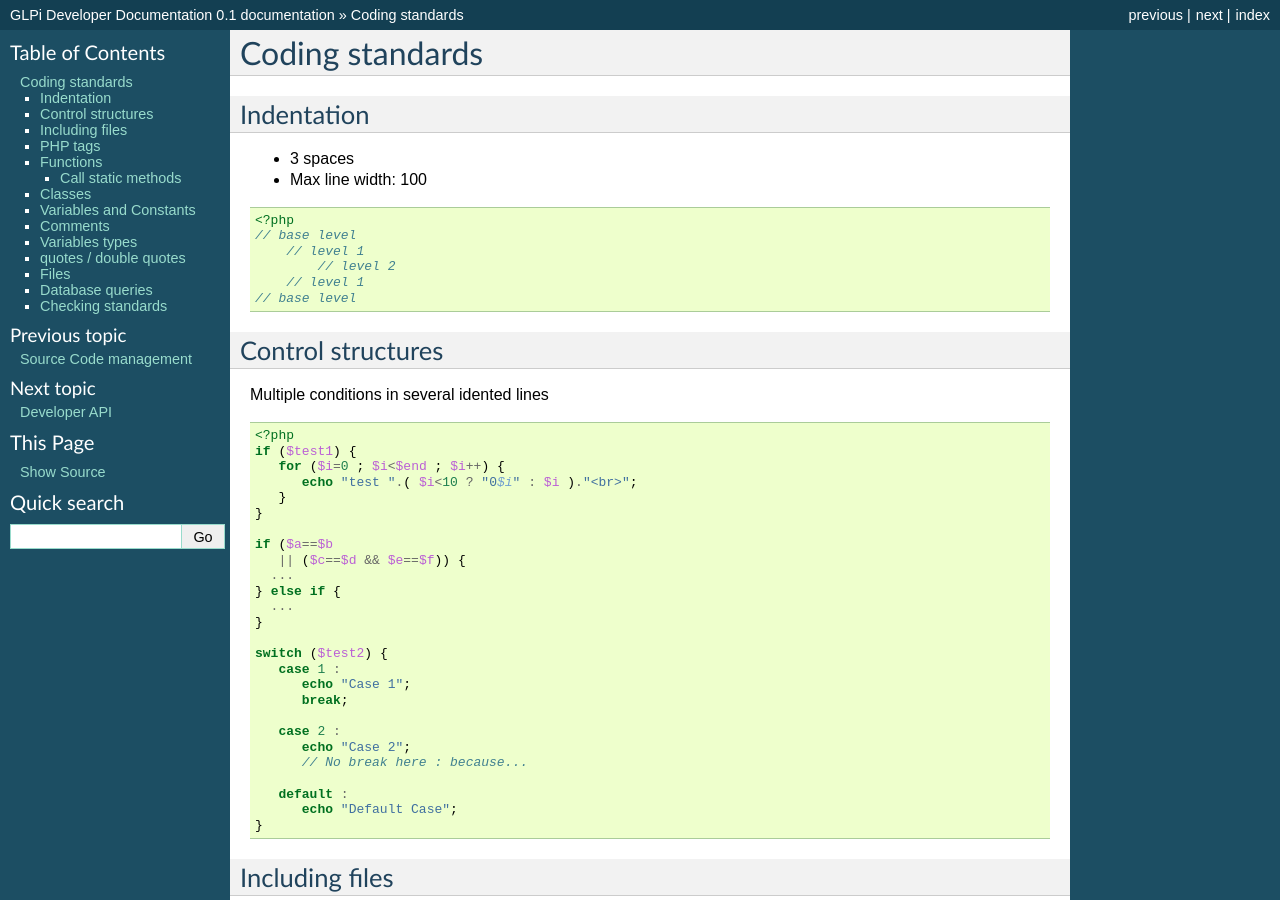
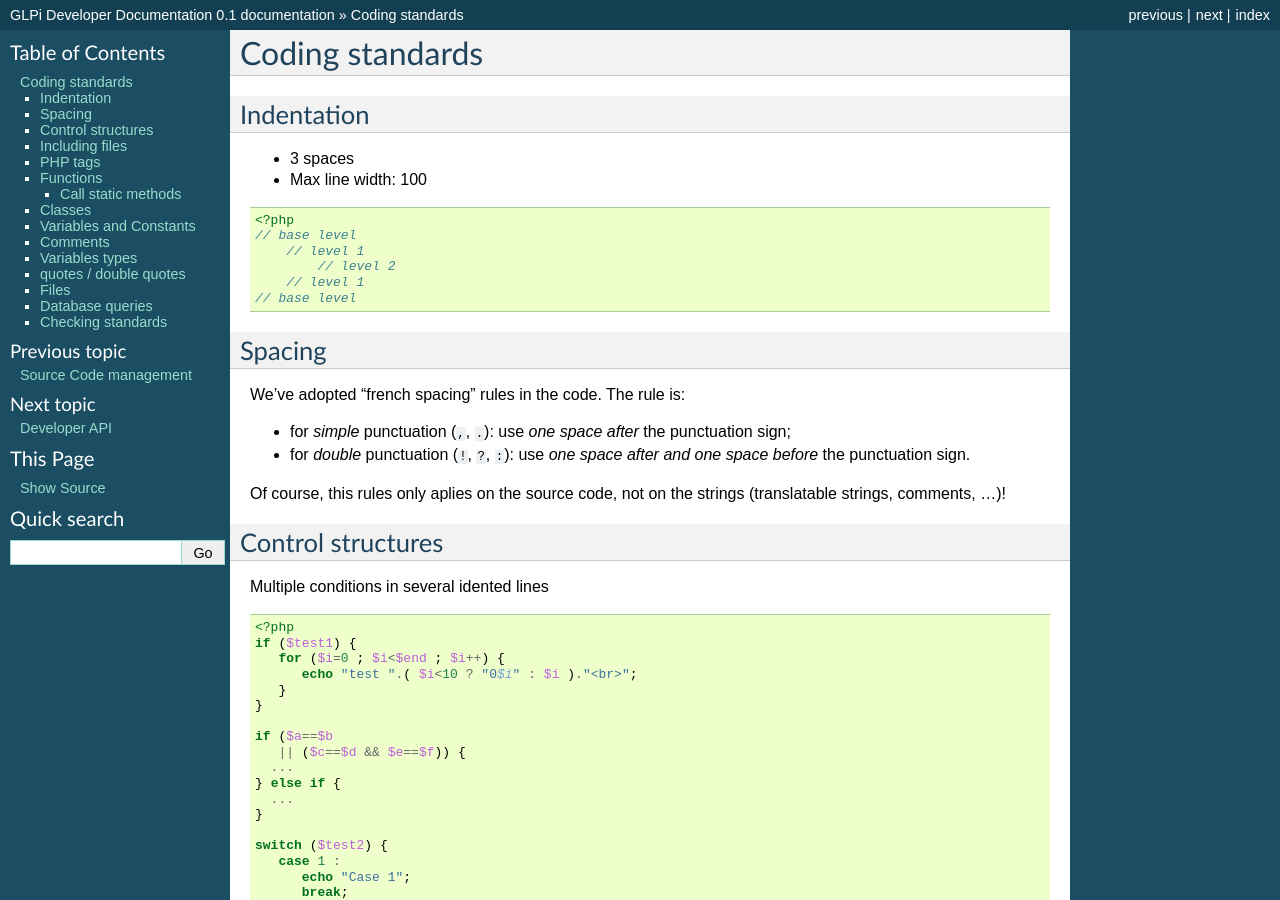
Before and after one commit to glpi-project/docdev, a Sphinx documentation site: the page built from source/codingstandards.rst, in a window 1280 px wide and 900 px high. Built offline with Sphinx 7.4.7, drawn with Linux system fonts in a browser that asks for light colours.

Commit message:
A word about spacing rules

```diff
--- a/source/codingstandards.rst
+++ b/source/codingstandards.rst
@@ -16,6 +16,15 @@ Indentation
        // level 1
    // base level
 
+Spacing
+-------
+
+We've adopted "french spacing" rules in the code. The rule is:
+
+* for *simple* punctuation (``,``, ``.``): use *one space after* the punctuation sign;
+* for *double* punctuation (``!``, ``?``, ``:``): use *one space after and one space before* the punctuation sign.
+
+Of course, this rules only aplies on the source code, not on the strings (translatable strings, comments, ...)!
 
 Control structures
 ------------------
```
